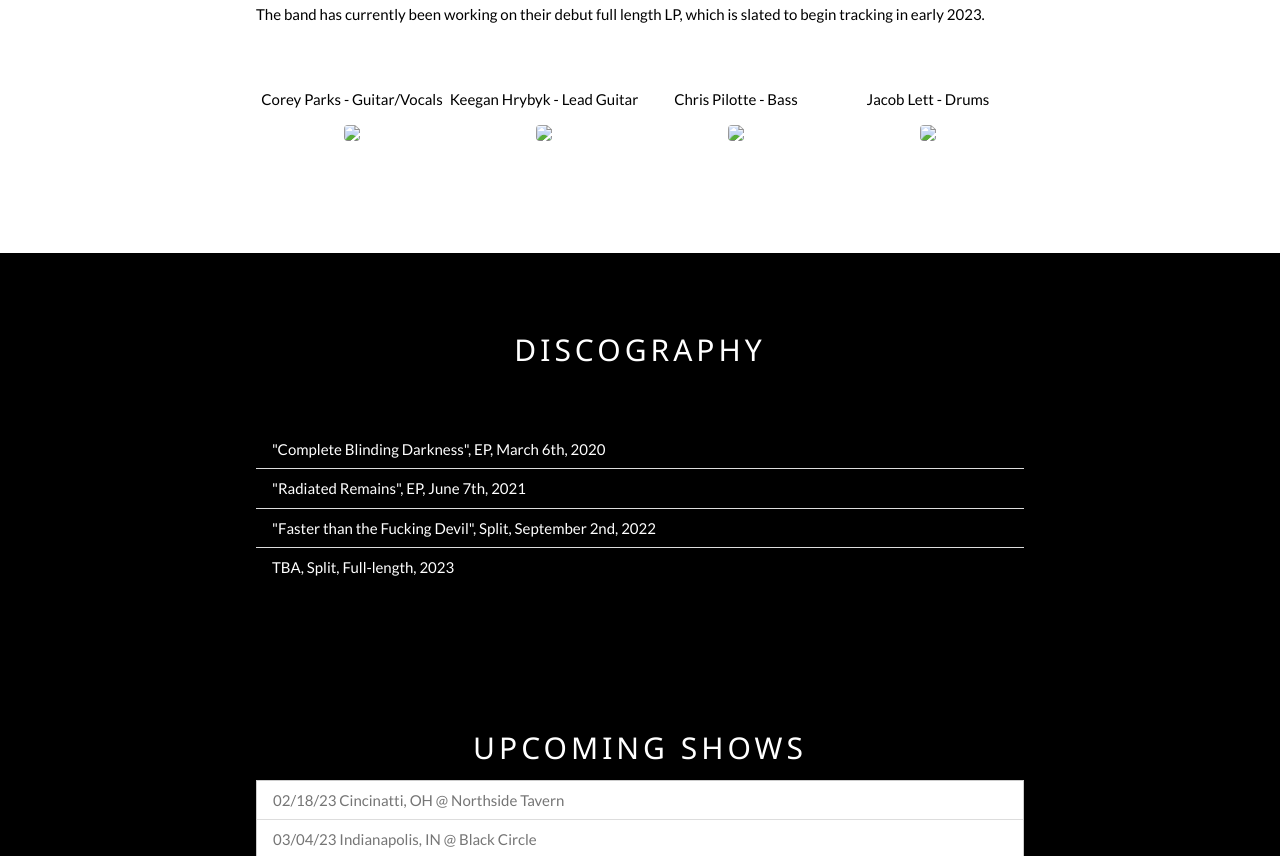
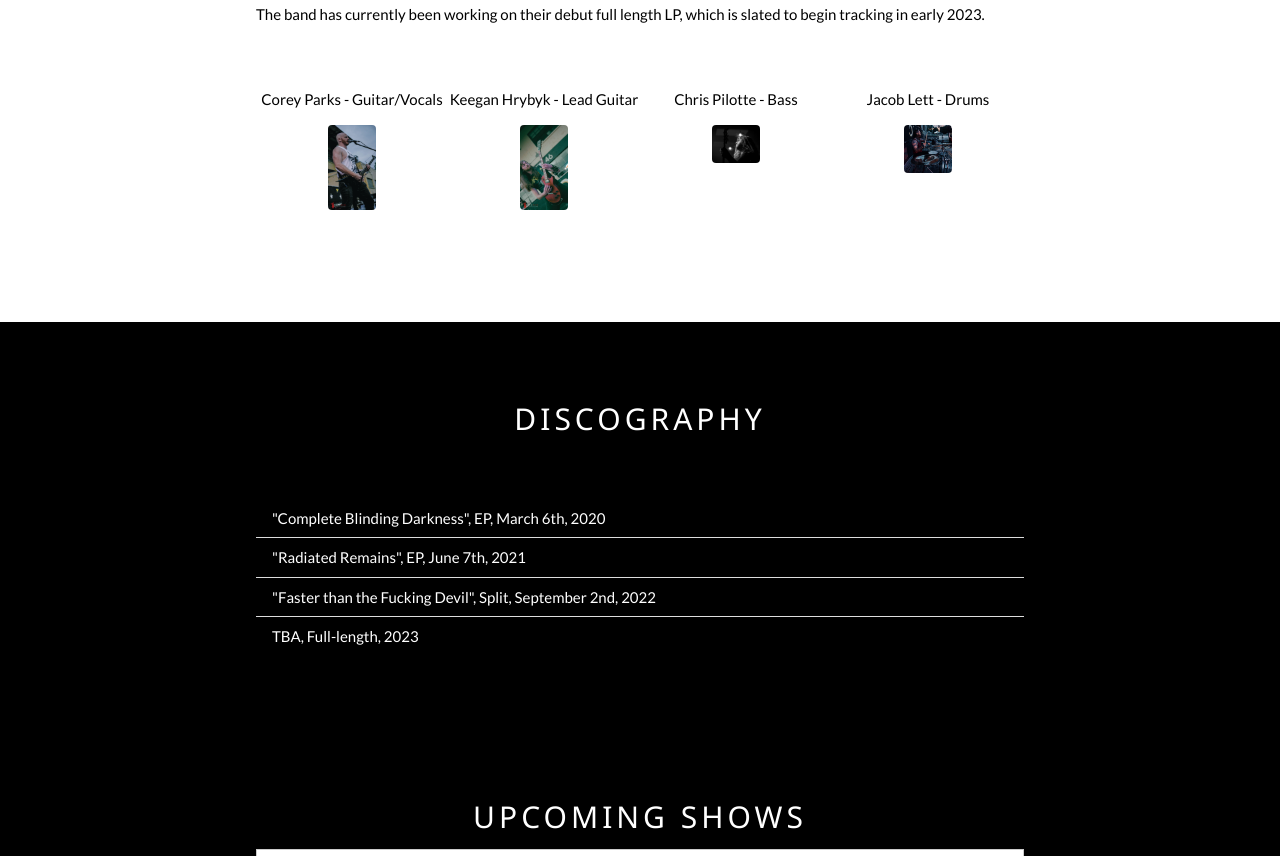
Before and after one commit to cmparks10/cmparks10.github.io, a plain HTML site: page index.html in a window 1280 px wide. Shown: the part 537-1393 px from the top of the page. Drawn offline with nearby package versions, Linux system fonts and the light colour scheme; grey boxes are pictures that could not be loaded.

Commit message:
Update index.html

```diff
--- a/index.html
+++ b/index.html
@@ -49,19 +49,19 @@ body {font-family: "Lato", sans-serif}
     <div class="w3-row w3-padding-32">
       <div class="w3-quarter">
         <p>Corey Parks - Guitar/Vocals</p>
-        <img src="/w3images/bandmember.jpg" class="w3-round w3-margin-bottom" style="width:25%">
+        <img src="Corey.jpg" class="w3-round w3-margin-bottom" style="width:25%">
       </div>
       <div class="w3-quarter">
         <p>Keegan Hrybyk - Lead Guitar</p>
-        <img src="/w3images/bandmember.jpg" class="w3-round w3-margin-bottom" style="width:25%">
+        <img src="Keegan.jpg" class="w3-round w3-margin-bottom" style="width:25%">
       </div>
       <div class="w3-quarter">
         <p>Chris Pilotte - Bass</p>
-        <img src="/w3images/bandmember.jpg" class="w3-round w3-margin-bottom"  style="width:25%">
+        <img src="Chris.jpg" class="w3-round w3-margin-bottom"  style="width:25%">
       </div>
       <div class="w3-quarter">
         <p>Jacob Lett - Drums</p>
-        <img src="/w3images/bandmember.jpg" class="w3-round w3-margin-bottom"  style="width:25%">
+        <img src="Jacob.jpg" class="w3-round w3-margin-bottom"  style="width:25%">
       </div>
     </div>
   </div>
@@ -75,7 +75,7 @@ body {font-family: "Lato", sans-serif}
         <li class="w3-padding">"Complete Blinding Darkness", EP, March 6th, 2020</li>
         <li class="w3-padding">"Radiated Remains", EP, June 7th, 2021</li>
         <li class="w3-padding">"Faster than the Fucking Devil", Split, September 2nd, 2022</li>
-        <li class="w3-padding">TBA, Split, Full-length, 2023</li>
+        <li class="w3-padding">TBA, Full-length, 2023</li>
       </ul>
   </div>
 
```
